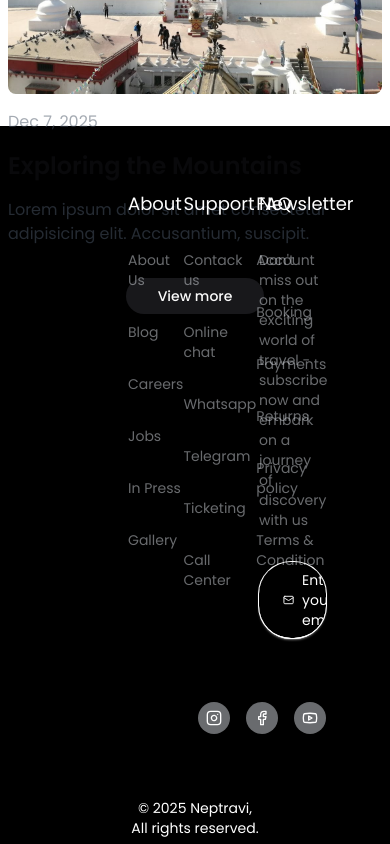
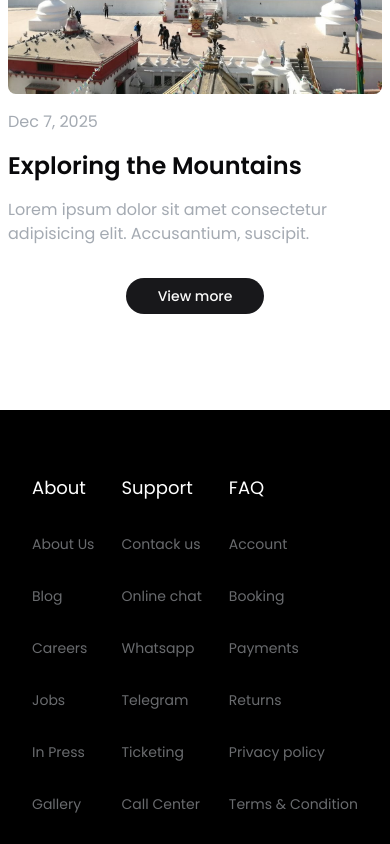
Before and after one commit to khojwar/neptravi, a Next.js app: page / in a window 390 px wide. Shown: the part 6720-7564 px from the top of the page. Built offline with nearby package versions, Linux system fonts and the light colour scheme.

Commit message:
make responsive footer section

```diff
--- a/src/components/Footer.tsx
+++ b/src/components/Footer.tsx
@@ -4,9 +4,9 @@ import { Facebook, Instagram, Mail, Youtube } from 'lucide-react'
 
 const Footer = () => {
   return (
-    <div className='flex flex-col py-16 bg-black text-white px-32 text-sm mt-32'>
-        <div className='flex gap-16 justify-between items-start'>
-            <div className='flex justify-between w-1/2'>
+    <div className='flex flex-col py-16 bg-black text-white px-8 lg:px-32 text-sm my-16'>
+        <div className='flex flex-col lg:flex-row gap-16 justify-between items-start'>
+            <div className='flex justify-between w-full lg:w-1/2'>
                 <div className='flex flex-col gap-8'>
                     <p className='text-lg'>About</p>
                     <div className='flex flex-col gap-8 text-gray-300/50'>
@@ -41,7 +41,7 @@ const Footer = () => {
                     </div>
                 </div>
             </div>
-            <div className='flex flex-col gap-8 w-1/2 text-gray-300/50'>
+            <div className='flex flex-col gap-8 lg:w-1/2 text-gray-300/50'>
                 <h1 className='text-lg text-white'>Newsletter</h1>
                 <p>Don't miss out on the exciting world of travel - subscribe now and embark on a journey of discovery with us</p>
                 <div className='text-white flex justify-between items-center p-2 rounded-4xl overflow-hidden px-2 shadow-white shadow-[0px_2px_3px_-1px_rgba(0,0,0,0.1),0px_1px_0px_0px_rgba(25,28,33,0.02),0px_0px_0px_1px_rgba(25,28,33,0.08)]'>
--- a/src/components/TravelMemories.tsx
+++ b/src/components/TravelMemories.tsx
@@ -1,10 +1,9 @@
 import TravelMemoriesCard from './TravelMemoriesCard'
 import { Button } from './ui/button'
-import Image from 'next/image'
 
 const TravelMemories = () => {
   return (
-    <div className='flex flex-col gap-8 py-8 md:py-16 md:max-w-3xl lg:max-w-7xl mx-auto h-screen px-2'>
+    <div className='flex flex-col gap-8 py-8 md:py-16 md:max-w-3xl lg:max-w-7xl mx-auto px-2'>
         <div className='text-center'>
             <p className="mb-2 text-gray-600/50">Our blog</p>
             <h1 className='text-3xl font-semibold'>Our travel memories</h1>
```
